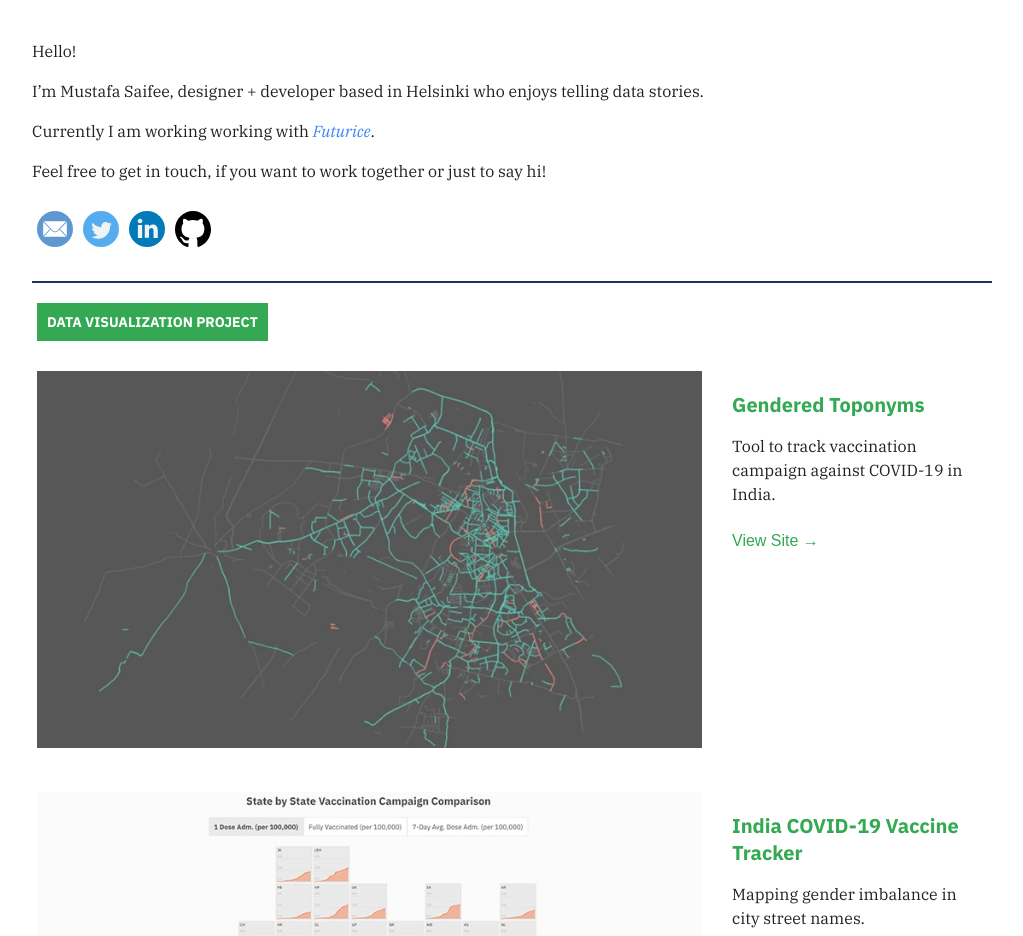
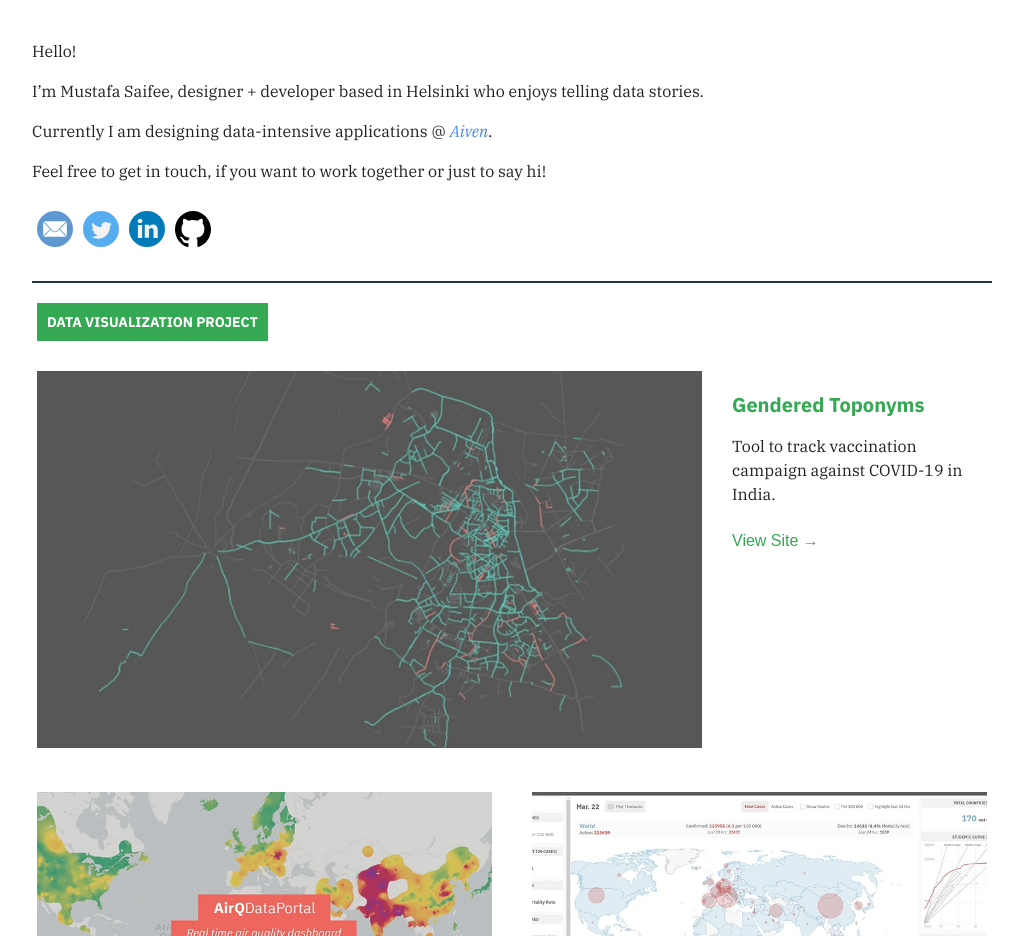
Before and after one commit to mustafasaifee42/personal-website, a React (Create React App) app: page / in a window 1280 px wide. Shown: the part 156-1092 px from the top of the page, without its empty margins (128-1151 px from the left). Built offline with nearby package versions, Linux system fonts and the light colour scheme; a web font is replaced by a local one.

Commit message:
remove vaccine tracker

```diff
--- a/src/About.tsx
+++ b/src/About.tsx
@@ -50,7 +50,15 @@ const Home: React.FunctionComponent<{}> = () => {
             designing and developing data visualization.
             <br />
             <br />
-            Currently I am working as designer with{" "}
+            Currently I am working at <a
+              href="https://aiven.io/"
+              rel="noopener noreferrer"
+              target="_blank"
+              className="link"
+            >
+              Aiven
+            </a> as Sr. UX Designer designing data intensive applications.
+            Before that, I was working as designer with{" "}
             <a
               href="https://www.futurice.com/"
               rel="noopener noreferrer"
--- a/src/Home.tsx
+++ b/src/Home.tsx
@@ -242,14 +242,14 @@ const Home: React.FunctionComponent<{}> = () => {
           telling data stories.
           <br />
           <br />
-          Currently I am working working with{" "}
+          Currently I am designing data-intensive applications @{" "}
           <a
-            href="https://www.futurice.com/"
+            href="https://aiven.io/"
             rel="noopener noreferrer"
             target="_blank"
             className="link"
           >
-            Futurice
+            Aiven
           </a>
           .
           <br />
--- a/src/dataViz.json
+++ b/src/dataViz.json
@@ -5,13 +5,6 @@
     "img": "./img/dataViz/img9",
     "description": "Tool to track vaccination campaign against COVID-19 in India.",
     "link": "https://gendered-toponyms.mustafasaifee.com/"
-  },
-  {
-    "title": "India COVID-19 Vaccine Tracker",
-    "size": "big",
-    "img": "./img/dataViz/img8",
-    "description": " Mapping gender imbalance in city street names.",
-    "link": "https://india-covid-vaccine-tracker.mustafasaifee.com/"
   },
   {
     "title": "Air Quality Data Portal",
```
